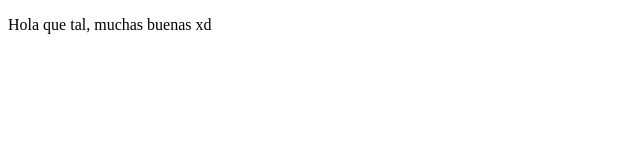
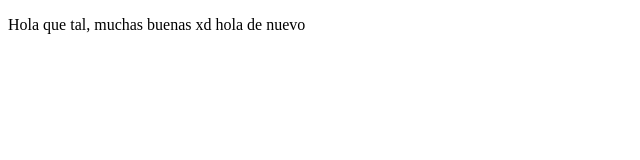
Before and after one commit to luisrol/ProyectoDemo, a plain HTML site: page index.html in a window 1280 px wide. Shown: the whole page, without its empty margins (0-640 px from the left). Drawn offline with Linux system fonts and the light colour scheme.

Commit message:
cambios agregamos otro hola

```diff
--- a/index.html
+++ b/index.html
@@ -8,7 +8,7 @@
 </head>
 <body>
     <p>
-        Hola que tal, muchas buenas xd
+        Hola que tal, muchas buenas xd hola de nuevo
     </p>
 </body>
 </html>
```
